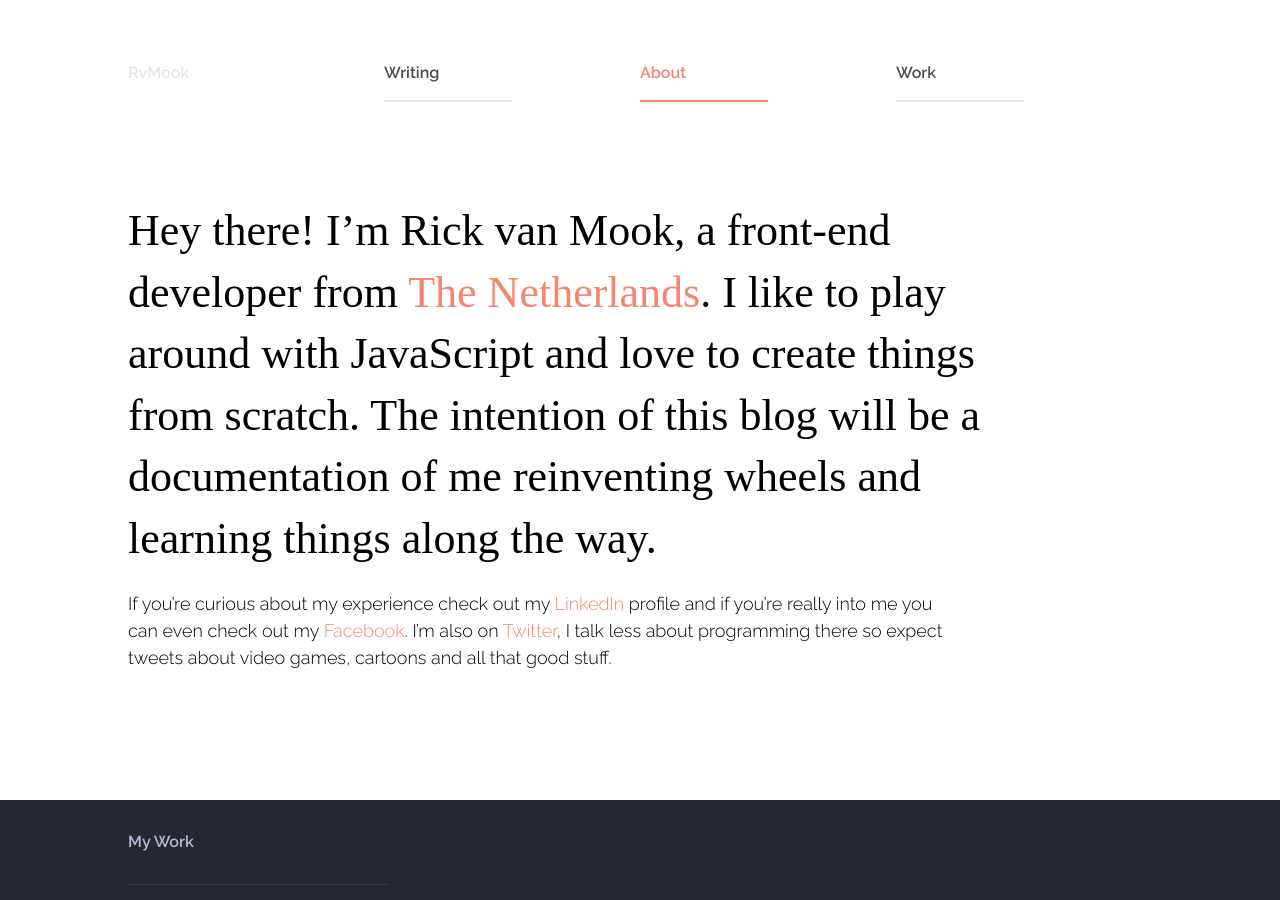
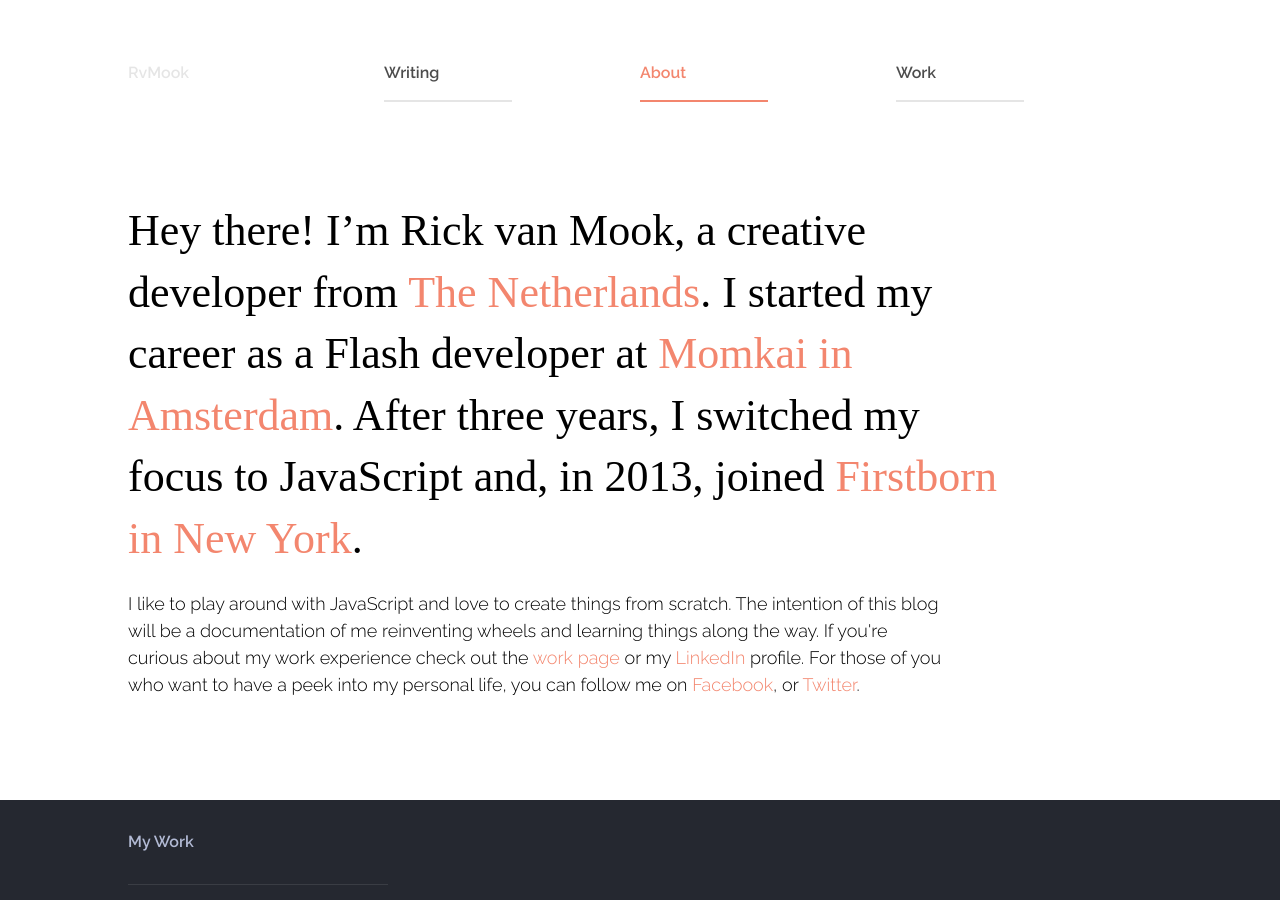
Before and after one commit to rickvanmook/rickvanmook.github.io, a Jekyll site: the page built from about.html, in a window 1280 px wide and 900 px high. Built offline with Jekyll 4.4.1, drawn with Linux system fonts in a browser that asks for light colours; some web fonts are replaced.

Commit message:
Updated about text

```diff
--- a/about.html
+++ b/about.html
@@ -7,15 +7,17 @@ class: about
 
 <div class="about__wrapper max-width">
 	<p class="about__main">
-		Hey there! I’m Rick van Mook, a front-end developer from <a href="https://www.google.com/maps/place/Raamsdonksveer,+Netherlands" target="_blank">The Netherlands</a>. I like to play around with JavaScript and
-		love to create things from scratch. The intention of this blog will be a documentation of me reinventing wheels and
-		learning things along the way.
+		Hey there! I’m Rick van Mook, a creative developer from <a href="https://www.google.com/maps/place/Raamsdonksveer,+Netherlands" target="_blank">The Netherlands</a>.
+		I started my career as a Flash developer at <a href="http://momkai.com" target="_blank">Momkai in Amsterdam</a>. After three years,
+		I switched my focus to JavaScript and, in 2013, joined <a href="http://firstborn.com" target="_blank">Firstborn in New York</a>.
 	</p>
 
 	<p class="about__sub">
-		If you’re curious about my experience check out my <a href="https://www.linkedin.com/in/rvmook" target="_blank">LinkedIn</a> profile and if you’re really into me you can
-		even check out my <a href="https://www.facebook.com/rickvanmook" target="_blank">Facebook</a>. I’m also on <a href="https://twitter.com/rvmook" target="_blank">Twitter</a>, I talk less about programming there so expect tweets about video
-		games, cartoons and all that good stuff.
+		I like to play around with JavaScript and love to create things from scratch. The intention of this blog will be
+		a documentation of me reinventing wheels and learning things along the way. If you're curious about my work
+		experience check out the <a href="/work/">work page</a> or my <a href="https://www.linkedin.com/in/rvmook" target="_blank">LinkedIn</a> profile.
+		For those of you who want to have a peek into my personal life, you can follow me on <a href="https://www.facebook.com/rickvanmook" target="_blank">Facebook</a>,
+		or <a href="https://twitter.com/rvmook" target="_blank">Twitter</a>.
 	</p>
 </div>
 <div class="about__footer">
```
